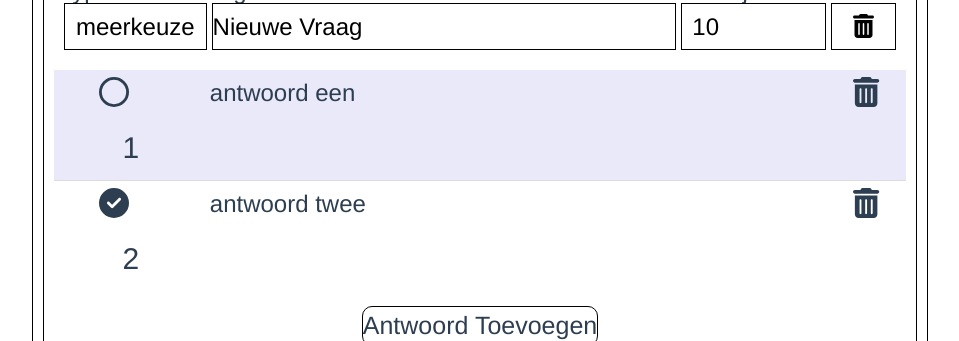
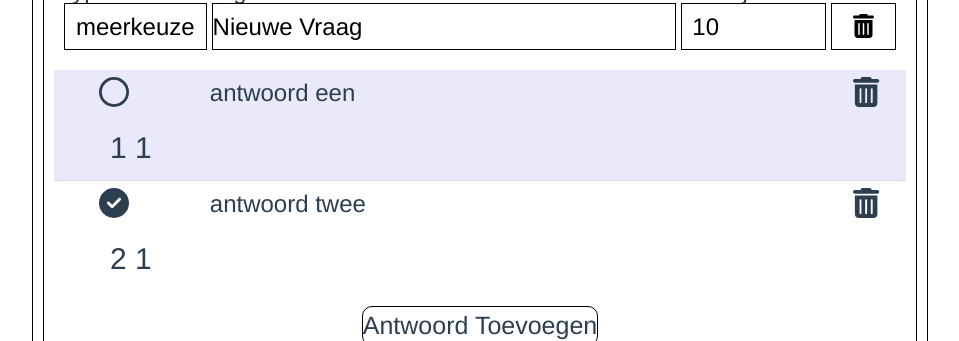
Before and after one commit to TeunSpithoven/thinku, a Vue app: page /createQuiz in a window 1280 px wide. Both pictures are taken after a click on the button "Vraag Toevoegen". Shown: the part 428-769 px from the top of the page, without its empty margins (160-1119 px from the left). Built offline with nearby package versions, Linux system fonts and the light colour scheme.

Commit message:
code cleanup

```diff
--- a/src/components/answer/AnswerCard.vue
+++ b/src/components/answer/AnswerCard.vue
@@ -1,6 +1,7 @@
 <template>
   <div class="answerCardContainer">
     {{id}}
+    {{questionId}}
     <button
       v-if="this.questionType !== 'open'"
       id="isCorrectButton"
--- a/src/components/answer/AnswerList.vue
+++ b/src/components/answer/AnswerList.vue
@@ -1,6 +1,6 @@
 <template>
   <ul v-if="renderAnswers" class="answerGroup">
-    <li v-for="answer in this.answers" :key="answer.id" class="cell">
+    <li v-for="answer in answerList" :key="answer.id" class="cell">
       <AnswerCard
         :id="answer.id"
         :questionId="answer.questionId"
@@ -32,6 +32,17 @@ export default {
     return {
       renderAnswers: true,
     }
+  },
+  computed: {
+    answerList: {
+      get() {
+        // console.log('gettis answes for this question')
+        return this.$store.getters.getAllAnswersByQuestionId(this.questionId);
+      },
+      set(value) {
+        this.$store.commit("updateAnswers", value);
+      },
+    },
   },
   methods: {
     reloadList() {
--- a/src/components/question/QuestionCard.vue
+++ b/src/components/question/QuestionCard.vue
@@ -1,7 +1,7 @@
 <template>
   <div id="questionCard" class="gridContainer">
     <div id="quesionInfoContainter" class="gridItem">
-      {{id}}
+      {{ id }}
       <QuestionInfo
         :id="this.id"
         :question="this.question"
@@ -50,13 +50,20 @@ export default {
     createAnswer() {
       // console.log(this.answers.length)
       const correct = this.type == "open";
-      this.$store.commit("createAnswer", {
+      this.$store.dispatch("createAnswer", {
         questionId: this.id,
         questionNumber: this.number,
         number: this.answers.length + 1,
         answer: "nieuw antwoord",
         isCorrect: correct,
       });
+      // this.$store.commit("createAnswer", {
+      //   questionId: this.id,
+      //   questionNumber: this.number,
+      //   number: this.answers.length + 1,
+      //   answer: "nieuw antwoord",
+      //   isCorrect: correct,
+      // });
     },
     reloadList() {
       this.$emit("reloadList");
--- a/src/components/question/QuestionList.vue
+++ b/src/components/question/QuestionList.vue
@@ -50,6 +50,7 @@
     <div v-for="question in questionList" :key="question.id">
       {{ question.id }}
       <br />
+      {{ questionList }}
     </div>
   </div>
 </template>
--- a/src/store/modules/answerStore.js
+++ b/src/store/modules/answerStore.js
@@ -1,7 +1,7 @@
 // import { getAllQuizzes } from "@/services/QuizService.js";
 
-import { useToast } from 'vue-toastification'
-const toast = useToast()
+import { useToast } from "vue-toastification";
+const toast = useToast();
 
 const answerStore = {
   state: {
@@ -15,9 +15,10 @@ const answerStore = {
     getAllAnswersByQuestionId: (state) => (questionId) => {
       console.log(questionId);
       if (state.answers.length > 0) {
-        const answerList = state.answers.filter(answer => {
+        const answerList = state.answers.filter((answer) => {
           return answer.questionId === questionId;
         });
+        console.log("answers for this question");
         console.log(answerList);
         return answerList;
       } else {
@@ -34,17 +35,24 @@ const answerStore = {
     },
     getAnswerIndexById(state, id) {
       return state.answers
-      .map((x) => {
-        return x.id;
-      })
-      .indexOf(id);
+        .map((x) => {
+          return x.id;
+        })
+        .indexOf(id);
+    },
+  },
+  actions: {
+    createAnswer({ commit }, answer) {
+      commit("createAnswer", answer);
     },
   },
   mutations: {
+    // TODO: gaat het hier goed? debuggen🪲 veel plezier
     createAnswer(state, answer) {
       answer.id = state.answers.length + 1;
-      state.answers.push(answer);
-      // console.log(answer);
+      console.log("creating answer");
+      console.log({ ...answer });
+      state.answers.push({ ...answer });
     },
     updateAnswer(state, answer) {
       const index = state.answers
@@ -56,10 +64,10 @@ const answerStore = {
         state.answers[index].number = answer.number;
         state.answers[index].answer = answer.answer;
         state.answers[index].isCorrect = answer.isCorrect;
-        toast.success('answer updated');
+        toast.success("answer updated");
       } else {
         console.log("error: the answer you are trying to update was not found");
-        toast.error('answer update error');
+        toast.error("answer update error");
       }
     },
     updateAnswers(state, answers) {
@@ -73,7 +81,7 @@ const answerStore = {
         .indexOf(id);
       if (index > -1 && index !== null && index !== undefined) {
         state.answers.splice(index);
-        toast.success('answer deleted');
+        toast.success("answer deleted");
       } else {
         console.log(`error: the answer with id: ${id} was not found`);
       }
--- a/src/store/modules/questionStore.js
+++ b/src/store/modules/questionStore.js
@@ -61,8 +61,7 @@ const questionStore = {
   mutations: {
     addQuestion(state, question) {
       question.id = state.questions.length + 1;
-      const q = {... question};
-      state.questions.push(q);
+      state.questions.push({ ...question });
     },
     updateQuestion(state, question) {
       var index = state.questions
```
